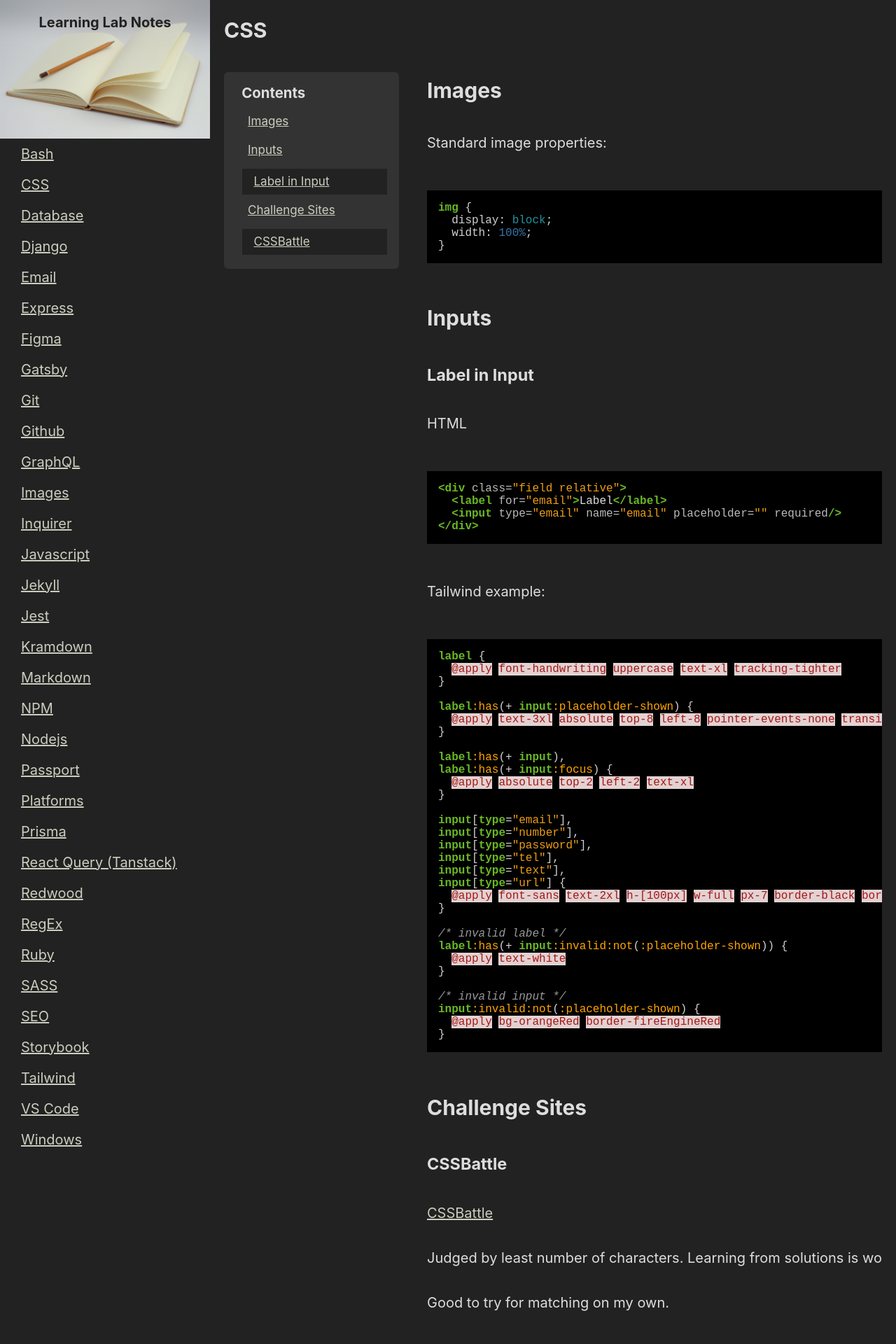
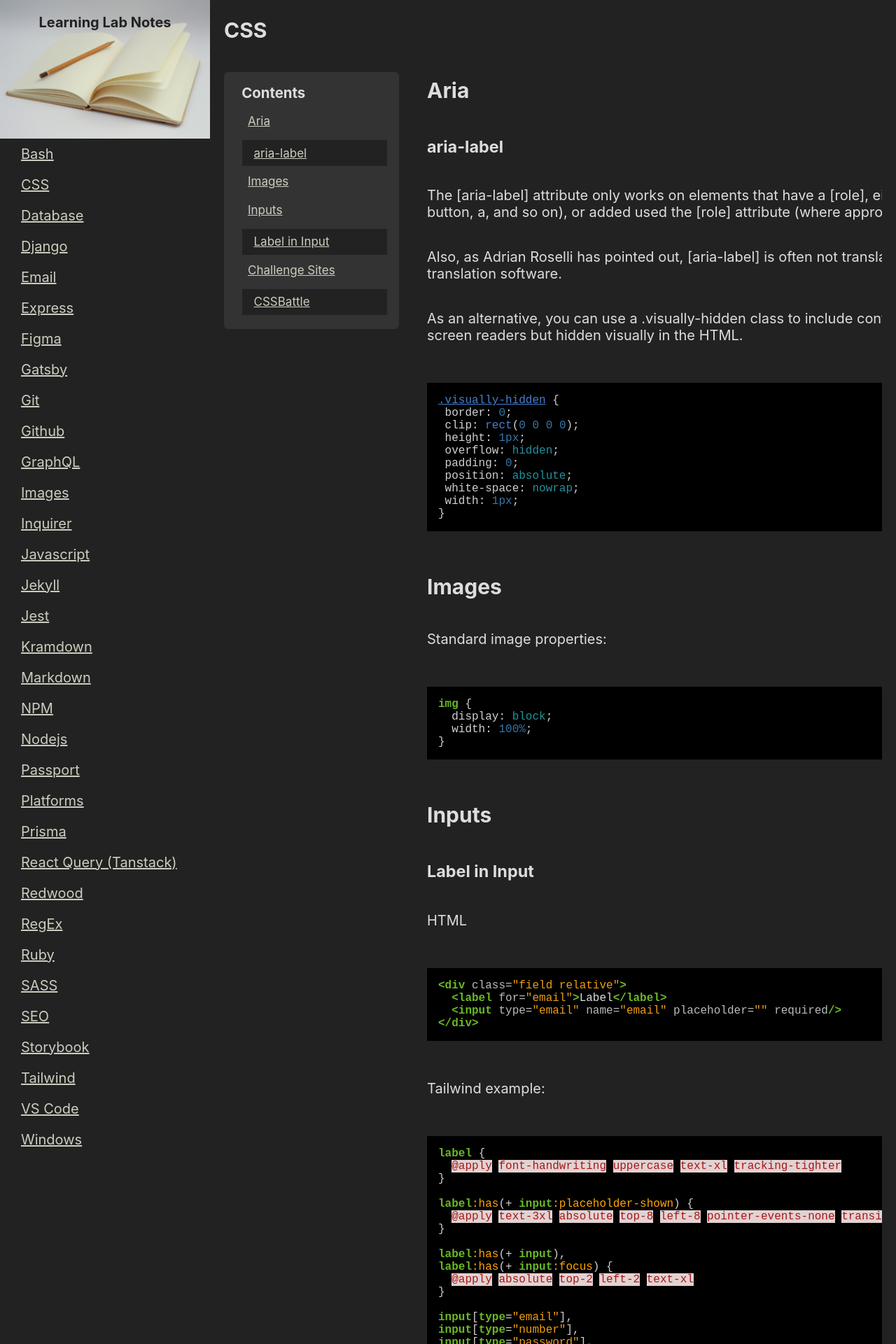
Before and after one commit to ElliotReed/learning-lab-notes, a Jekyll site: the page built from _notes/css.md, in a window 1280 px wide. Shown: the top 1920 px of the page at 70% size. Built offline with Jekyll 4.4.1, drawn with Linux system fonts in a browser that asks for light colours.

Commit message:
added aria section

````diff
--- a/_notes/css.md
+++ b/_notes/css.md
@@ -7,6 +7,29 @@ categories: css
 
 - TOC
 {:toc}
+
+## Aria
+
+### aria-label
+
+The [aria-label] attribute only works on elements that have a [role], either implicit (like with button, a, and so on), or added used the [role] attribute (where appropriate).
+
+Also, as Adrian Roselli has pointed out, [aria-label] is often not translated by automatic translation software.
+
+As an alternative, you can use a .visually-hidden class to include content that’s exposed to screen readers but hidden visually in the HTML.
+
+```css
+.visually-hidden {
+ border: 0;
+ clip: rect(0 0 0 0);
+ height: 1px;
+ overflow: hidden;
+ padding: 0;
+ position: absolute;
+ white-space: nowrap;
+ width: 1px;
+}
+```
 
 ## Images
 
````
